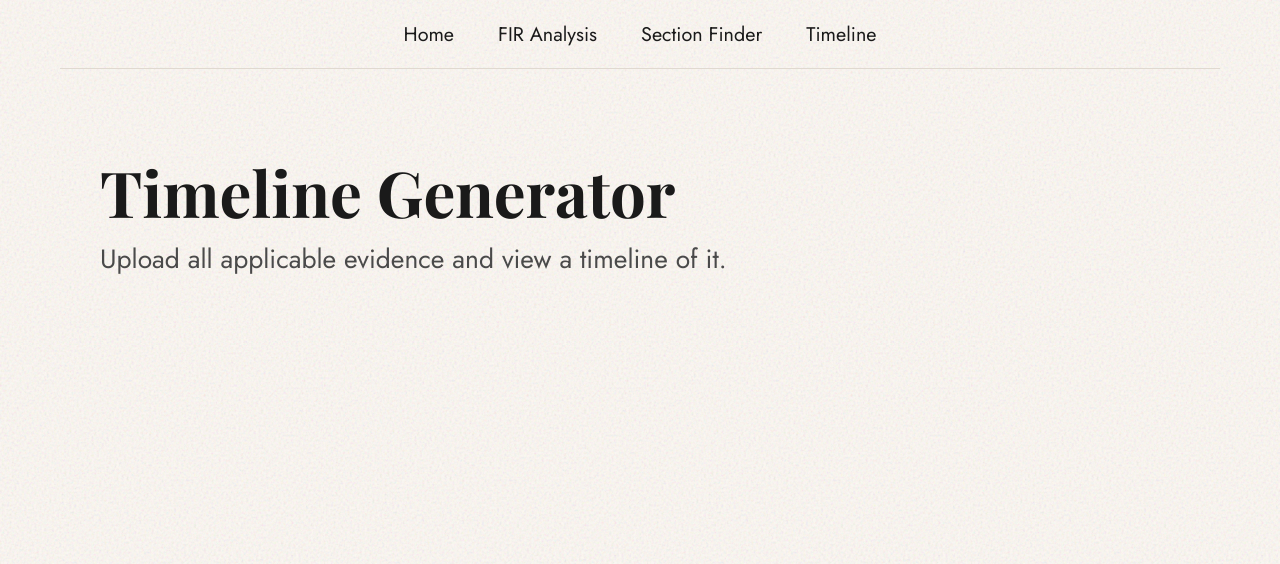
After one commit to fourtysevencode/nyaya, a FastAPI app: template templates/timeline_generator.html in a window 1280 px wide. The commit adds this page. Shown: the top 564 px of the page. Run offline with FastAPI, Linux system fonts and the light colour scheme; the template is opened without the code that fills it, so the values that code supplies are empty.

Commit message:
Add timeline generator page and update navigation links; refactor API integration for FIR analysis

```diff
--- a/app.py
+++ b/app.py
@@ -3,11 +3,11 @@ from fastapi.templating import Jinja2Templates
 from fastapi.responses import HTMLResponse
 from fastapi.staticfiles import StaticFiles
 from dotenv import load_dotenv
-import os
-from google import genai
-from google.genai import types
+from openai import OpenAI
 from fastapi.middleware.cors import CORSMiddleware
 from fastapi.responses import JSONResponse
+import os
+import base64
 
 app = FastAPI()
 
@@ -15,6 +15,7 @@ app.add_middleware(
     CORSMiddleware,
     allow_origins=[
         "https://nyaya.ronakbuilds.tech",
+        "http://localhost:8000" # for local dev
     ],
     allow_methods=["GET", "POST"],
     allow_headers=["Content-Type"],
@@ -22,72 +23,88 @@ app.add_middleware(
 
 load_dotenv()
 
-GEMINI_API_KEY = os.getenv("GEMINI_API_KEY")
-client = genai.Client(api_key=GEMINI_API_KEY)
+OPENAI_API_KEY = os.getenv("API_KEY")
+client = OpenAI(
+    api_key=OPENAI_API_KEY,
+    base_url="https://openrouter.ai/api/v1"
+)
+
 templates = Jinja2Templates(directory="templates")
 app.mount("/static", StaticFiles(directory="templates/static"), name="static")
 app.mount("/favicon", StaticFiles(directory="templates/static/favicon"), name="favicon")
 
 prompt = """
 You are a legal assistant helping ordinary Indian citizens understand FIR (First Information Report) documents.
-
 Analyze the uploaded FIR document and respond in the following structure:
-
 1. SUMMARY
 Write a plain English summary of what this FIR is about in 3-5 sentences. Avoid legal jargon. Write as if explaining to someone with no legal background.
-
 2. PEOPLE INVOLVED
 List the key people mentioned: complainant, accused, witnesses. Keep it brief.
-
 3. LEGAL SECTIONS
 For each IPC/BNS section mentioned in the FIR:
 - Section number
 - What it means in plain English
 - Maximum punishment under this section
-
 4. TIMELINE OF EVENTS
 List the events described in the FIR in chronological order as bullet points.
-
 5. NEXT STEPS
 What should the complainant do next? List 3-5 practical, actionable steps in simple language.
-
 6. MISSING INFORMATION
 What important information seems to be missing from this FIR that could strengthen the case?
-
 Be concise, clear, and compassionate. The person reading this may be in a stressful situation.
 """
 
-
-@app.get("/", response_class=HTMLResponse) # HTML response, not json
+@app.get("/", response_class=HTMLResponse)
 async def home(request: Request):
     return templates.TemplateResponse(request, "index.html")
 
-@app.get("/fir-analysis", response_class=HTMLResponse) # HTML response, not json
+@app.get("/fir-analysis", response_class=HTMLResponse)
 async def fir_analysis_page(request: Request):
     return templates.TemplateResponse(request, "fir_summary.html")
 
-@app.get("/section-finder", response_class=HTMLResponse) # HTML response, not json
+@app.get("/section-finder", response_class=HTMLResponse)
 async def section_finder_page(request: Request):
     return templates.TemplateResponse(request, "section_finder.html")
+
+@app.get("/timeline-generator", response_class=HTMLResponse)
+async def timeline_generator_page(request: Request):
+    return templates.TemplateResponse(request, "timeline_generator.html")
 
 @app.post("/fir_analysis")
 async def analysis(file: UploadFile = File(...)):
     try:
         contents = await file.read()
-
-        response = client.models.generate_content(
-            model="gemini-2.5-flash",
-            config=types.GenerateContentConfig(
-                system_instruction=prompt,
-                max_output_tokens=3000
-            ),
-            contents=types.Part.from_bytes(
-                data=contents,
-                mime_type="application/pdf"
-            )
+        base64_pdf = base64.b64encode(contents).decode("utf-8")
+        data_url = f"data:application/pdf;base64,{base64_pdf}"
+        response = client.chat.completions.create(
+            model="openrouter/free",
+            max_tokens=3000,
+            messages=[
+                {"role": "system", "content": prompt},
+                {
+                    "role": "user",
+                    "content": [
+                        {"type": "text", "text": "Analyze this FIR document."},
+                        {
+                            "type": "file",
+                            "file": {
+                                "filename": file.filename or "fir.pdf",
+                                "file_data": data_url,
+                            },
+                        },
+                    ],
+                },
+            ],
+            extra_body={
+                "plugins": [
+                    {
+                        "id": "file-parser",
+                        "pdf": {"engine": "pdf-text"},
+                    }
+                ]
+            },
         )
-        return {"analysis": response.text}
-
+        return {"analysis": response.choices[0].message.content}
     except Exception as e:
         return JSONResponse(
             status_code=500,
--- a/requirements.txt
+++ b/requirements.txt
@@ -4,5 +4,6 @@ pydantic
 uvicorn
 requests
 python-dotenv
-google-genai
+openai
 python-multipart
+python-dotenv
--- a/templates/fir_summary.html
+++ b/templates/fir_summary.html
@@ -17,6 +17,7 @@
         <a href="/">Home</a>
         <a href="/fir-analysis">FIR Analysis</a>
         <a href="/section-finder">Section Finder</a>
+        <a href="/timeline-generator">Timeline</a>
     </nav>
 
     <h2 id="fir_title">FIR Analysis</h2>
--- a/templates/index.html
+++ b/templates/index.html
@@ -17,6 +17,7 @@
         <a href="/">Home</a>
         <a href="/fir-analysis">FIR Analysis</a>
         <a href="/section-finder">Section Finder</a>
+        <a href="/timeline-generator">Timeline</a>
     </nav>
 
     <section class="hero">
--- a/templates/section_finder.html
+++ b/templates/section_finder.html
@@ -17,6 +17,7 @@
         <a href="/">Home</a>
         <a href="/fir-analysis">FIR Analysis</a>
         <a href="/section-finder">Section Finder</a>
+        <a href="/timeline-generator">Timeline</a>
     </nav>
 
     <h2 id="fir_title">Section Finder</h2>
--- a/templates/static/script.js
+++ b/templates/static/script.js
@@ -2,7 +2,7 @@ const btn = document.querySelector("#upload-btn")
 const result = document.querySelector("#result")
 const uploaded_files = document.querySelector("#fir_input")
 const input_image_name = document.querySelector('#input_image_name')
-const server_url = 'https://fourtysevencode-nyaya.hf.space'
+const server_url = ""
 
 uploaded_files.addEventListener('change', () => {
     input_image_name.innerText = uploaded_files.files[0].name
--- /dev/null
+++ b/templates/timeline_generator.html
@@ -0,0 +1,26 @@
+<!DOCTYPE html>
+<html lang="en">
+<head>
+    <meta charset="UTF-8">
+    <title>FIR Analysis</title>
+    <link rel="stylesheet" href="/static/style.css">
+    <meta name="viewport" content="width=device-width, initial-scale=1.0">
+    <link rel="apple-touch-icon" sizes="180x180" href="/favicon/apple-touch-icon.png">
+    <link rel="icon" type="image/png" sizes="32x32" href="/favicon/favicon-32x32.png">
+    <link rel="icon" type="image/png" sizes="16x16" href="/favicon/favicon-16x16.png">
+    <link rel="manifest" href="/favicon/site.webmanifest">
+</head>
+
+<body>
+
+    <nav>
+        <a href="/">Home</a>
+        <a href="/fir-analysis">FIR Analysis</a>
+        <a href="/section-finder">Section Finder</a>
+        <a href="/timeline-generator">Timeline</a>
+    </nav>
+
+    <h2 id="fir_title">Timeline Generator</h2>
+    <p id="fir-subtext">Upload all applicable evidence and view a timeline of it.</p>
+</body>
+</html>
```
Also changed, not shown: TO_DO.md (added, +9 -0 lines), 1 other file.
